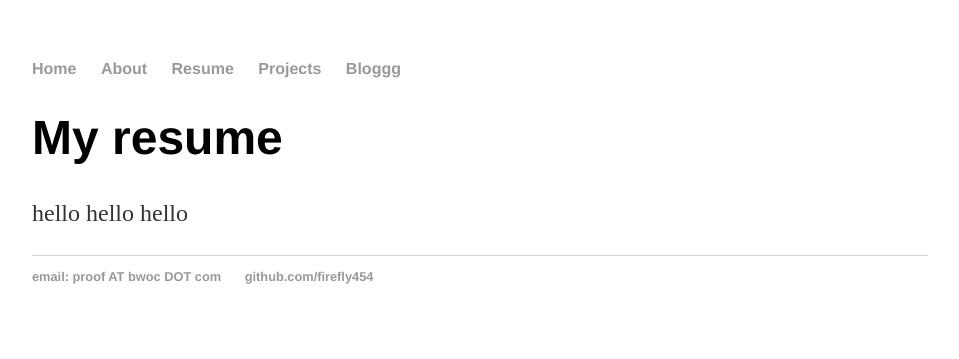
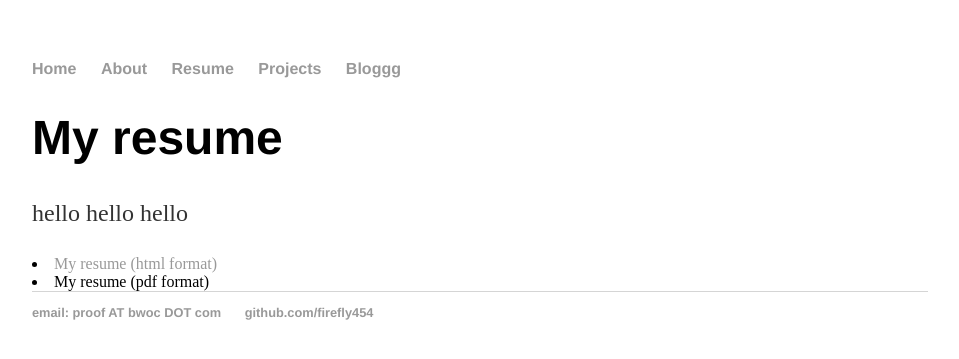
Before and after one commit to firefly454/firefly454.github.io, a Jekyll site: the page built from resume/index.html, in a window 1280 px wide. Shown: the top 359 px of the page, without its empty margins (160-1119 px from the left). Built offline with Jekyll 4.4.1, drawn with Linux system fonts in a browser that asks for light colours.

Commit message:
Update index.html

```diff
--- a/resume/index.html
+++ b/resume/index.html
@@ -5,4 +5,6 @@ title: Erica Kim's resume
 <div class="blurb">
 	<h1>My resume</h1>
 	<p>hello hello hello</p>
+	<li><a href="resume.htm">My resume (html format) </a></li>
+	<li>My resume (pdf format)</li>
 </div><!-- /.blurb -->
```
